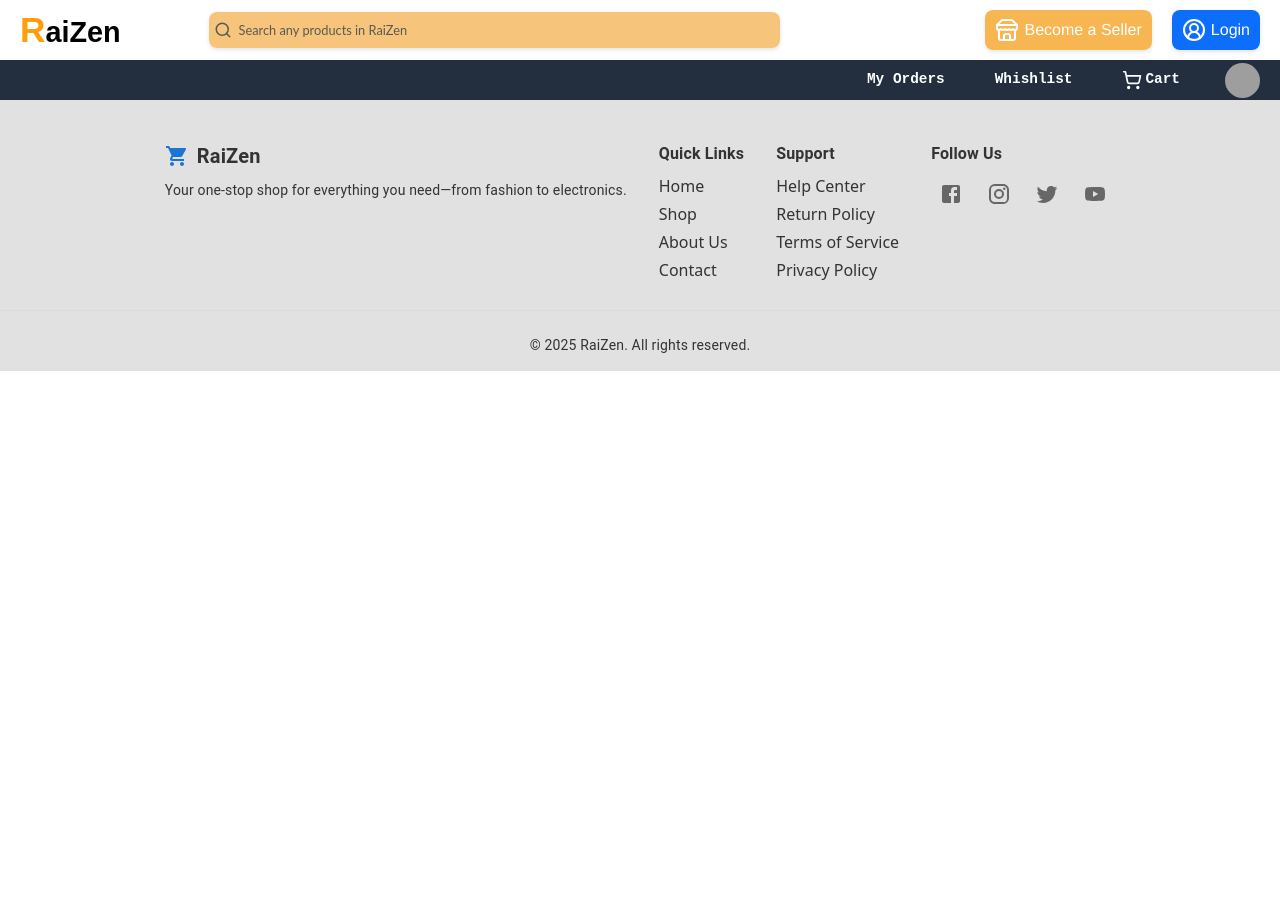
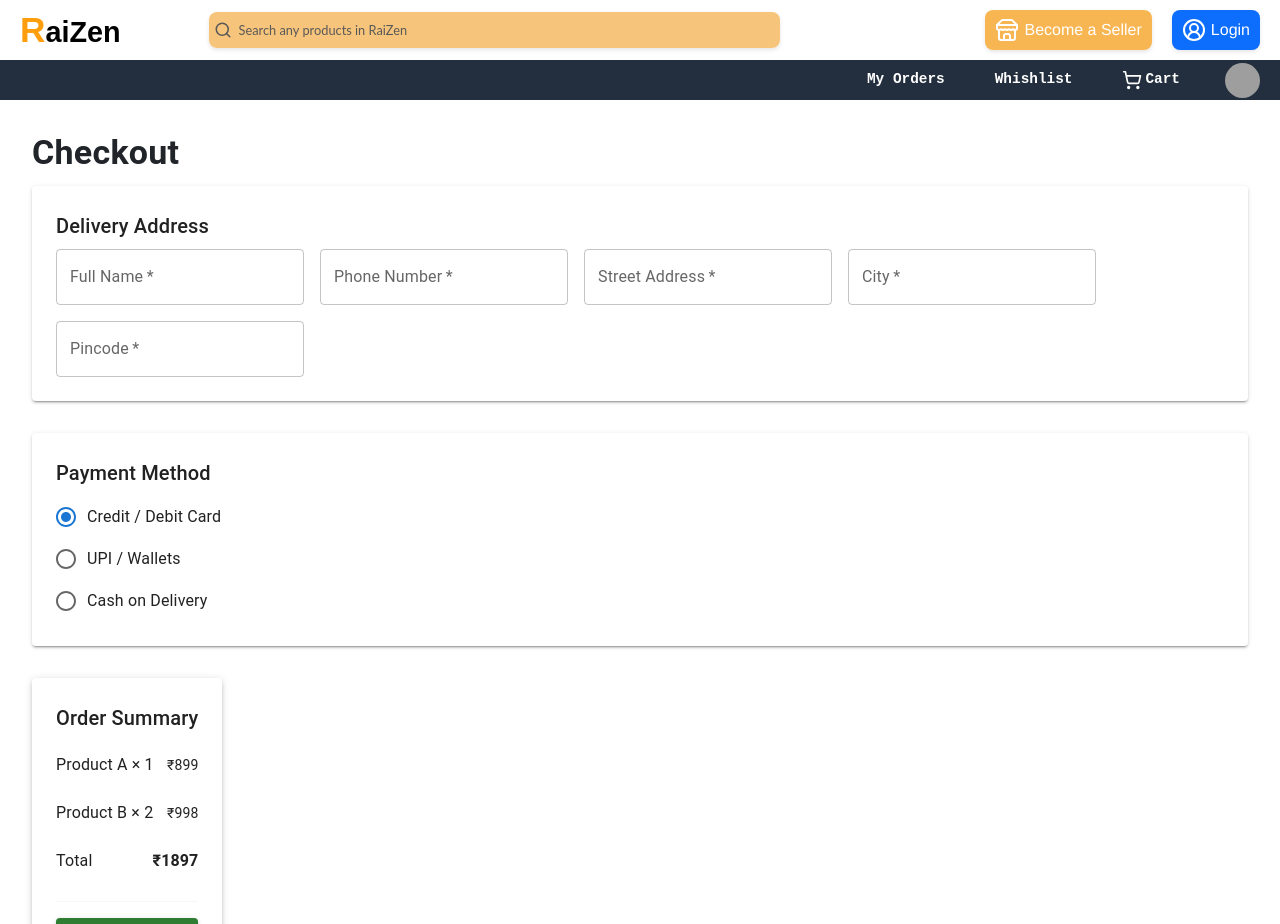
Before and after one commit to SanathRai33/RaiZen-UI, a React (Create React App) app: page /payment in a window 1280 px wide. Shown: the top 924 px of the page. Before the commit the page ends 800 px from the top, so only its background shows below. Built offline with nearby package versions, Linux system fonts and the light colour scheme; grey boxes are pictures that could not be loaded.

Commit message:
Basic setup of Payment Gateway not final

```diff
--- /dev/null
+++ b/src/Modules/User/Component/AddressForm.jsx
@@ -0,0 +1,23 @@
+import { TextField, Grid } from "@mui/material";
+
+const AddressForm = () => (
+  <Grid container spacing={2}>
+    <Grid item xs={12} sm={6}>
+      <TextField label="Full Name" fullWidth required />
+    </Grid>
+    <Grid item xs={12} sm={6}>
+      <TextField label="Phone Number" fullWidth required />
+    </Grid>
+    <Grid item xs={12}>
+      <TextField label="Street Address" fullWidth required />
+    </Grid>
+    <Grid item xs={12} sm={6}>
+      <TextField label="City" fullWidth required />
+    </Grid>
+    <Grid item xs={12} sm={6}>
+      <TextField label="Pincode" fullWidth required />
+    </Grid>
+  </Grid>
+);
+
+export default AddressForm;
--- /dev/null
+++ b/src/Modules/User/Component/OrderSummary.jsx
@@ -0,0 +1,31 @@
+import { Box, Typography, List, ListItem, ListItemText } from "@mui/material";
+
+// Dummy product data
+const products = [
+  { name: "Product A", qty: 1, price: 899 },
+  { name: "Product B", qty: 2, price: 499 },
+];
+
+const OrderSummary = () => {
+  const total = products.reduce((sum, item) => sum + item.qty * item.price, 0);
+
+  return (
+    <Box>
+      <Typography variant="h6" gutterBottom>Order Summary</Typography>
+      <List disablePadding>
+        {products.map((item, index) => (
+          <ListItem key={index} sx={{ py: 1, px: 0 }}>
+            <ListItemText primary={`${item.name} × ${item.qty}`} />
+            <Typography variant="body2">₹{item.qty * item.price}</Typography>
+          </ListItem>
+        ))}
+        <ListItem sx={{ py: 1, px: 0 }}>
+          <ListItemText primary="Total" />
+          <Typography variant="subtitle1" fontWeight={600}>₹{total}</Typography>
+        </ListItem>
+      </List>
+    </Box>
+  );
+};
+
+export default OrderSummary;
--- /dev/null
+++ b/src/Modules/User/Component/PaymentOption.jsx
@@ -0,0 +1,15 @@
+import { FormControlLabel, RadioGroup, Radio } from "@mui/material";
+
+const PaymentOptions = ({ selected, setSelected }) => (
+  <RadioGroup
+    value={selected}
+    onChange={(e) => setSelected(e.target.value)}
+    name="payment-method"
+  >
+    <FormControlLabel value="card" control={<Radio />} label="Credit / Debit Card" />
+    <FormControlLabel value="upi" control={<Radio />} label="UPI / Wallets" />
+    <FormControlLabel value="cod" control={<Radio />} label="Cash on Delivery" />
+  </RadioGroup>
+);
+
+export default PaymentOptions;
--- /dev/null
+++ b/src/Modules/User/Pages/Payment.jsx
@@ -0,0 +1,53 @@
+import { Box, Grid, Typography, Paper, Button, Divider } from "@mui/material";
+import OrderSummary from "../Component/OrderSummary";
+import AddressForm from "../Component/AddressForm";
+import PaymentOptions from "../Component/PaymentOption";
+import { useState } from "react";
+import { Helmet } from "react-helmet";
+
+const Payment = () => {
+  const [selectedPayment, setSelectedPayment] = useState("card");
+
+  const handleConfirmPayment = () => {
+    // Razorpay or other payment gateway logic here
+    console.log("Processing payment with:", selectedPayment);
+  };
+
+  return (
+    <Box sx={{ p: 4 }}>
+      <Helmet>
+        <title>Checkout - Secure Payment</title>
+      </Helmet>
+
+      <Typography variant="h4" fontWeight={600} gutterBottom>
+        Checkout
+      </Typography>
+
+      <Grid container spacing={4}>
+        <Grid item xs={12} md={7}>
+          <Paper elevation={2} sx={{ p: 3, mb: 4 }}>
+            <Typography variant="h6" gutterBottom>Delivery Address</Typography>
+            <AddressForm />
+          </Paper>
+
+          <Paper elevation={2} sx={{ p: 3 }}>
+            <Typography variant="h6" gutterBottom>Payment Method</Typography>
+            <PaymentOptions selected={selectedPayment} setSelected={setSelectedPayment} />
+          </Paper>
+        </Grid>
+
+        <Grid item xs={12} md={5}>
+          <Paper elevation={3} sx={{ p: 3 }}>
+            <OrderSummary />
+            <Divider sx={{ my: 2 }} />
+            <Button fullWidth variant="contained" color="success" onClick={handleConfirmPayment}>
+              Confirm & Pay
+            </Button>
+          </Paper>
+        </Grid>
+      </Grid>
+    </Box>
+  );
+};
+
+export default Payment;
--- a/src/Modules/User/Pages/Product.jsx
+++ b/src/Modules/User/Pages/Product.jsx
@@ -1,5 +1,5 @@
 import { useEffect, useState } from "react";
-import { useParams } from "react-router-dom";
+import { useParams, useNavigate } from "react-router-dom";
 import axios from "axios";
 import { Box, Grid, Typography, Button, Rating, Chip, Container, } from "@mui/material";
 import ShoppingCartIcon from "@mui/icons-material/ShoppingCart";
@@ -14,6 +14,7 @@ const ProductFullView = () => {
   const [product, setProduct] = useState(null);
   const [allProducts, setAllProducts] = useState([]);
   const { addToCart } = useCart();
+  const navigate = useNavigate();
 
 
   useEffect(() => {
@@ -42,10 +43,14 @@ const ProductFullView = () => {
   }, []);
 
   if (!product) return (
-  <div style={{ textAlign: 'center', marginTop: '2rem' }}>
-    <CircularProgress />
-  </div>
-);
+    <div style={{ textAlign: 'center', marginTop: '2rem' }}>
+      <CircularProgress />
+    </div>
+  );
+
+  const handlePayment = () => {
+    navigate('/payment')
+  };
 
   const { name, brand, description, price, stock, category, images, ratings, discount, isFeatured, } = product;
 
@@ -95,7 +100,7 @@ const ProductFullView = () => {
             <Button variant="contained" color="warning" startIcon={<ShoppingCartIcon />} onClick={() => addToCart(product)} disabled={stock <= 0} sx={{ width: '160px', height: '40px' }}>
               Add to Cart
             </Button>
-            <Button variant="contained" color="warning" startIcon={<BoltOutlined />} disabled={stock <= 0} sx={{ width: '160px', height: '40px' }}>
+            <Button variant="contained" color="warning" startIcon={<BoltOutlined />} onClick={handlePayment} disabled={stock <= 0} sx={{ width: '160px', height: '40px' }}>
               Buy Now
             </Button>
           </Box>
--- a/src/Modules/User/Routes/UserRoutes.jsx
+++ b/src/Modules/User/Routes/UserRoutes.jsx
@@ -13,6 +13,7 @@ import Whishlist from "../Pages/Whishlist";
 import Offers from "../Pages/Offers";
 import NewArrivals from "../Pages/NewArrivals";
 import SearchResults from "../Pages/SearchResult";
+import Payment from "../Pages/Payment";
 
 export default function UserRoutes() {
   const [searchTerm, setSearchTerm] = useState("");
@@ -37,6 +38,7 @@ export default function UserRoutes() {
         <Route path="/login" element={<Login />} />
         <Route path="/register" element={<Register />} />
         <Route path="/search/:query" element={<SearchResults />} />
+        <Route path="/payment" element={<Payment/>}/>
         {/* <Route path="*" element={<NotFound />} /> */}
       </Routes>
 
```
